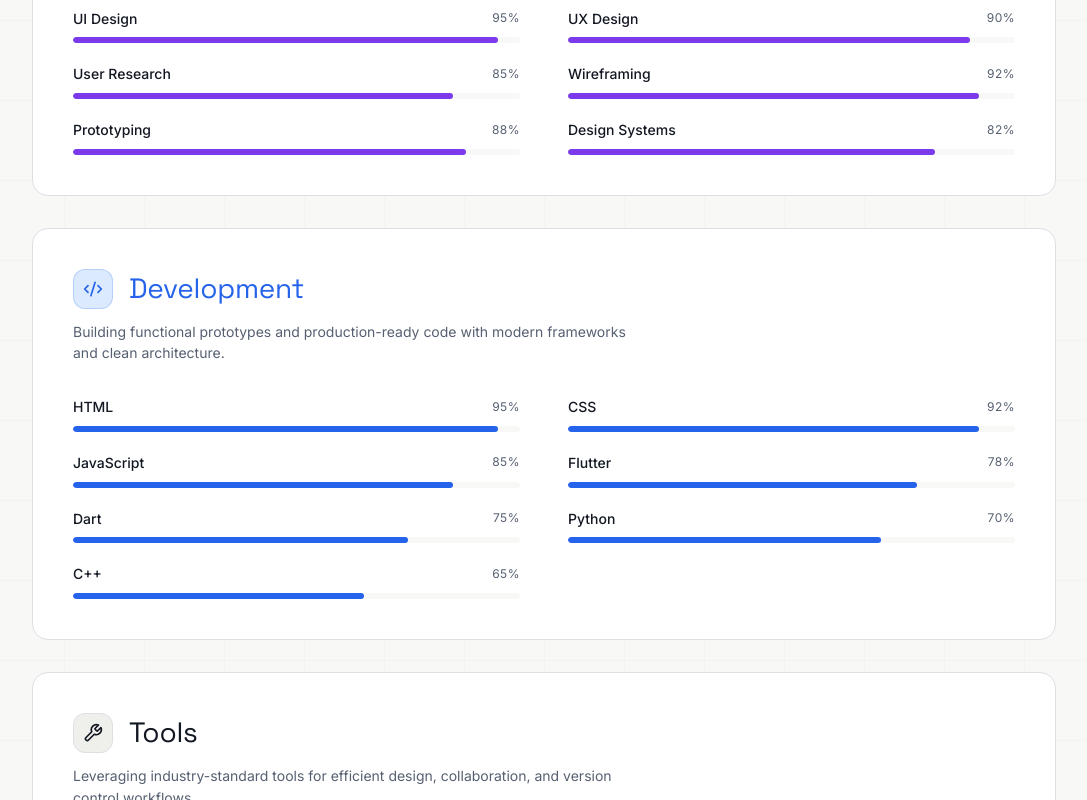
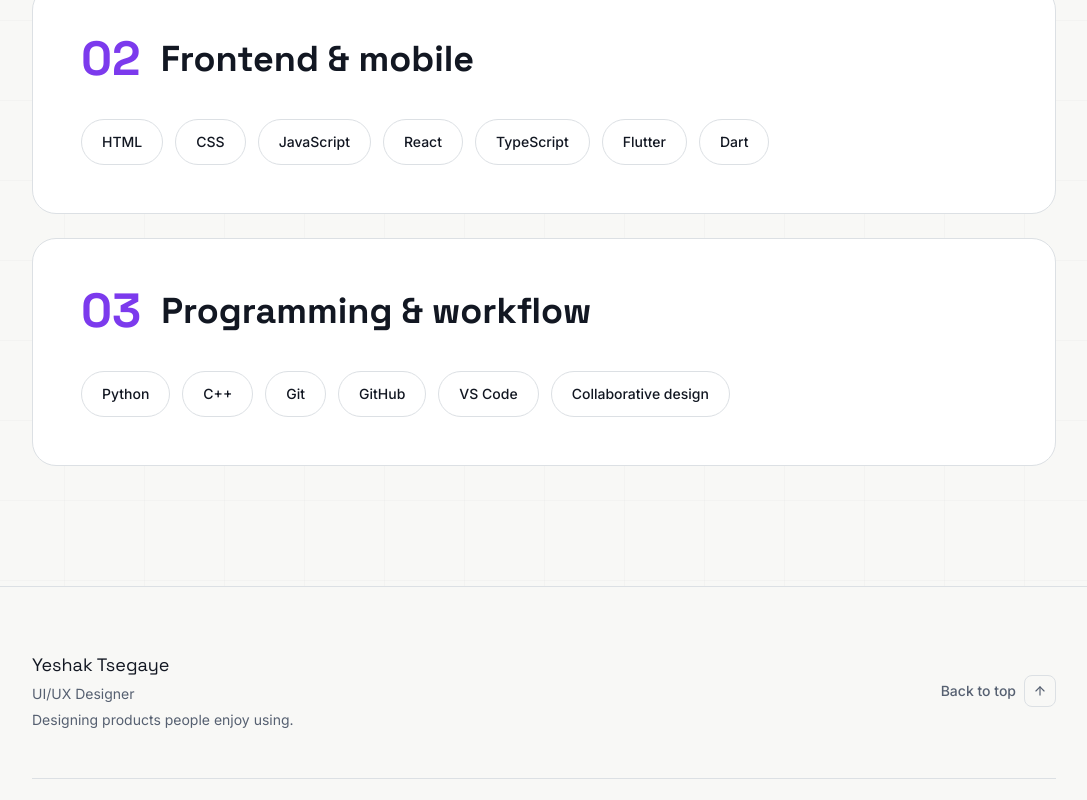
Before and after one commit to Isaac-56/yeshak_portfolio, a React (Vite) app: page /skills in a window 1280 px wide. Shown: the part 780-1580 px from the top of the page, without its empty margins (96-1183 px from the left). Built offline with nearby package versions, Linux system fonts and the light colour scheme.

Commit message:
Redesign SkillsPage.tsx with consistent premium visual language

```diff
--- a/src/pages/SkillsPage.tsx
+++ b/src/pages/SkillsPage.tsx
@@ -1,105 +1,13 @@
 import PageLayout from '../components/PageLayout';
 import { useReveal } from '../hooks/useReveal';
-import { Palette, Code2, Wrench } from 'lucide-react';
-
-const skillCategories = [
-  {
-    title: 'Design',
-    icon: Palette,
-    accent: 'accent',
-    description: 'Creating intuitive, visually compelling interfaces grounded in user research and design systems thinking.',
-    skills: [
-      { name: 'UI Design', level: 95 },
-      { name: 'UX Design', level: 90 },
-      { name: 'User Research', level: 85 },
-      { name: 'Wireframing', level: 92 },
-      { name: 'Prototyping', level: 88 },
-      { name: 'Design Systems', level: 82 },
-    ],
-  },
-  {
-    title: 'Development',
-    icon: Code2,
-    accent: 'accent-blue',
-    description: 'Building functional prototypes and production-ready code with modern frameworks and clean architecture.',
-    skills: [
-      { name: 'HTML', level: 95 },
-      { name: 'CSS', level: 92 },
-      { name: 'JavaScript', level: 85 },
-      { name: 'Flutter', level: 78 },
-      { name: 'Dart', level: 75 },
-      { name: 'Python', level: 70 },
-      { name: 'C++', level: 65 },
-    ],
-  },
-  {
-    title: 'Tools',
-    icon: Wrench,
-    accent: 'primary',
-    description: 'Leveraging industry-standard tools for efficient design, collaboration, and version control workflows.',
-    skills: [
-      { name: 'Figma', level: 95 },
-      { name: 'Framer', level: 75 },
-      { name: 'GitHub', level: 82 },
-      { name: 'VS Code', level: 88 },
-    ],
-  },
+const skills=[
+ {num:'01',name:'Design & research',items:['Figma','UI design','UX design','Wireframing','Prototyping','Design systems','User research']},
+ {num:'02',name:'Frontend & mobile',items:['HTML','CSS','JavaScript','React','TypeScript','Flutter','Dart']},
+ {num:'03',name:'Programming & workflow',items:['Python','C++','Git','GitHub','VS Code','Collaborative design']},
 ];
-
-const accentMap: Record<string, { bg: string; border: string; text: string; bar: string }> = {
-  accent: { bg: 'bg-accent-light', border: 'border-accent/20', text: 'text-accent', bar: 'bg-accent' },
-  'accent-blue': { bg: 'bg-accent-blue-light', border: 'border-accent-blue/20', text: 'text-accent-blue', bar: 'bg-accent-blue' },
-  primary: { bg: 'bg-bg-alt', border: 'border-border', text: 'text-primary', bar: 'bg-primary' },
-};
-
-export default function SkillsPage() {
-  const ref = useReveal();
-
-  return (
-    <PageLayout
-      label="Skills"
-      title="Tools & technologies I work with"
-      subtitle="A blend of design craft and technical capability that lets me move from concept to implementation seamlessly."
-    >
-      <div ref={ref} className="space-y-8">
-        {skillCategories.map((category, i) => {
-          const colors = accentMap[category.accent];
-          const Icon = category.icon;
-          return (
-            <div
-              key={category.title}
-              className={`reveal reveal-delay-${i + 1} bg-white border border-border rounded-2xl p-8 md:p-10`}
-            >
-              <div className="flex items-center gap-4 mb-3">
-                <div className={`w-10 h-10 ${colors.bg} border ${colors.border} rounded-xl flex items-center justify-center`}>
-                  <Icon size={20} className={colors.text} />
-                </div>
-                <h3 className={`font-display font-600 text-display-sm ${colors.text}`}>
-                  {category.title}
-                </h3>
-              </div>
-              <p className="text-body-sm text-secondary mb-8 max-w-xl">{category.description}</p>
-
-              <div className="grid grid-cols-1 md:grid-cols-2 gap-x-12 gap-y-5">
-                {category.skills.map((skill) => (
-                  <div key={skill.name} className="space-y-2">
-                    <div className="flex items-center justify-between">
-                      <span className="text-body-sm font-medium text-primary">{skill.name}</span>
-                      <span className="text-label text-secondary">{skill.level}%</span>
-                    </div>
-                    <div className="h-1.5 bg-bg rounded-full overflow-hidden">
-                      <div
-                        className={`h-full ${colors.bar} rounded-full transition-all duration-1000 ease-out`}
-                        style={{ width: `${skill.level}%` }}
-                      />
-                    </div>
-                  </div>
-                ))}
-              </div>
-            </div>
-          );
-        })}
-      </div>
-    </PageLayout>
-  );
-}
+export default function SkillsPage(){const ref=useReveal();return <PageLayout label="Toolkit" title="Tools serve ideas." subtitle="A multidisciplinary skill set that lets me explore, design, prototype, and develop product experiences.">
+ <div ref={ref} className="space-y-6">{skills.map((cat,i)=><section key={cat.num} className={`reveal reveal-delay-${i+1} premium-project rounded-3xl p-8 md:p-12`}>
+  <div className="flex flex-col md:flex-row md:items-center gap-5 mb-9"><span className="font-display text-5xl text-accent font-bold">{cat.num}</span><h2 className="font-display text-3xl md:text-4xl font-bold text-primary">{cat.name}</h2></div>
+  <div className="flex flex-wrap gap-3">{cat.items.map(skill=><span key={skill} className="text-primary border border-border rounded-full px-5 py-3 font-medium text-sm hover:border-accent transition-colors">{skill}</span>)}</div>
+ </section>)}</div>
+ </PageLayout>}
```
